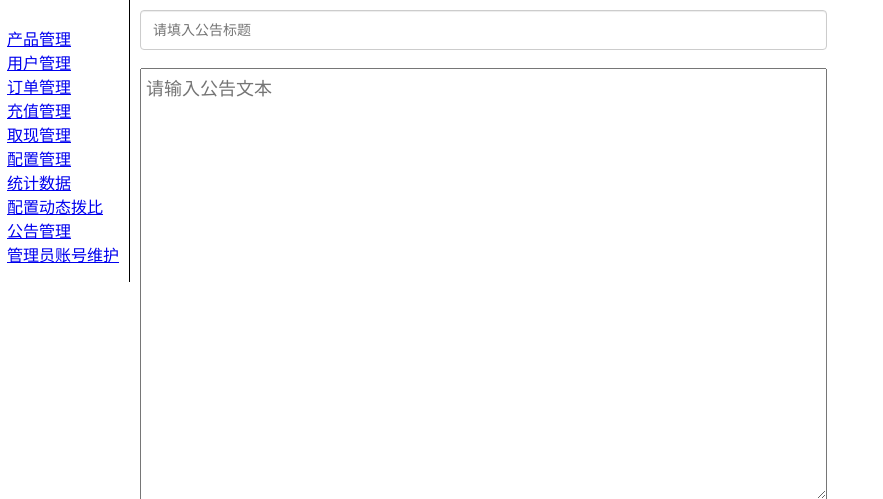
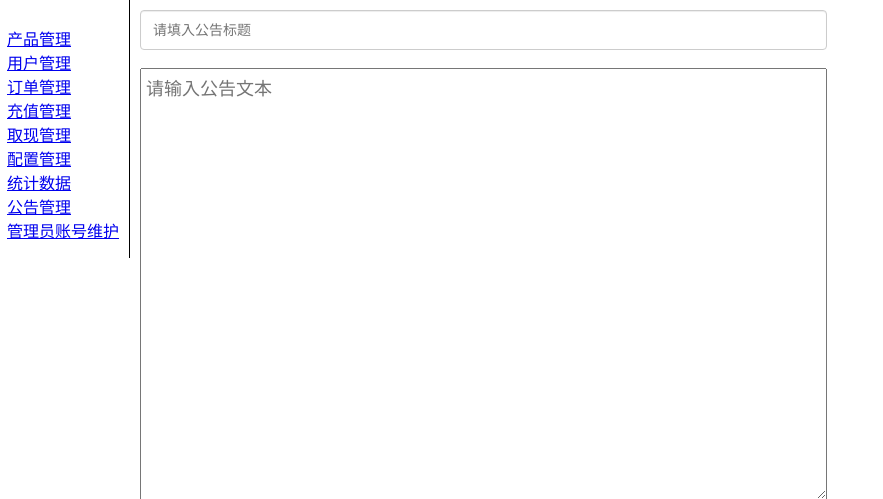
Before and after one commit to liyuebi/firstwebsite, a PHP site: page /admin/editPost.php in a window 1280 px wide. Shown: the top 499 px of the page, without its empty margins (0-883 px from the left). Run offline with PHP 8.4, Linux system fonts and the light colour scheme; the visitor is signed in with stand-in values (Sample User, id 1).

Commit message:
remove config dynamic rate from admin system

```diff
--- a/admin/adminhome.php
+++ b/admin/adminhome.php
@@ -30,7 +30,7 @@
 				<li><a href="withdrawmgr.php">取现管理</a></li>
 				<li><a href="configmgr.php">配置管理</a></li>
 				<li><a href="statistics.php">统计数据</a></li>
-				<li><a href="configRwdRate.php">配置动态拨比</a></li>
+<!-- 				<li><a href="configRwdRate.php">配置动态拨比</a></li> -->
 				<li><a href="postmgr.php">公告管理</a></li>
 				<li><a href="adminmgr.php">管理员账号维护</a></li>
 			</ul>
--- a/admin/adminmgr.php
+++ b/admin/adminmgr.php
@@ -34,7 +34,7 @@ if (!checkLoginOrJump()) {
 				<li><a href="withdrawmgr.php">取现管理</a></li>
 				<li><a href="configmgr.php">配置管理</a></li>
 				<li><a href="statistics.php">统计数据</a></li>
-				<li><a href="configRwdRate.php">配置动态拨比</a></li>
+<!-- 				<li><a href="configRwdRate.php">配置动态拨比</a></li> -->
 				<li><a href="postmgr.php">公告管理</a></li>
 				<li><a href="adminmgr.php">管理员账号维护</a></li>
 			</ul>
--- a/admin/configRwdRate.php
+++ b/admin/configRwdRate.php
@@ -125,7 +125,7 @@ if ($res1) {
 				<li><a href="withdrawmgr.php">取现管理</a></li>
 				<li><a href="configmgr.php">配置管理</a></li>
 				<li><a href="statistics.php">统计数据</a></li>
-				<li><a href="configRwdRate.php">配置动态拨比</a></li>
+<!-- 				<li><a href="configRwdRate.php">配置动态拨比</a></li> -->
 				<li><a href="postmgr.php">公告管理</a></li>
 				<li><a href="adminmgr.php">管理员账号维护</a></li>
 			</ul>
--- a/admin/configmgr.php
+++ b/admin/configmgr.php
@@ -118,7 +118,7 @@ if (!checkLoginOrJump()) {
 				<li><a href="withdrawmgr.php">取现管理</a></li>
 				<li><a href="configmgr.php">配置管理</a></li>
 				<li><a href="statistics.php">统计数据</a></li>
-				<li><a href="configRwdRate.php">配置动态拨比</a></li>
+<!-- 				<li><a href="configRwdRate.php">配置动态拨比</a></li> -->
 				<li><a href="postmgr.php">公告管理</a></li>
 				<li><a href="adminmgr.php">管理员账号维护</a></li>
 			</ul>
--- a/admin/editPost.php
+++ b/admin/editPost.php
@@ -120,7 +120,7 @@ if ($idx > 0) {
 				<li><a href="withdrawmgr.php">取现管理</a></li>
 				<li><a href="configmgr.php">配置管理</a></li>
 				<li><a href="statistics.php">统计数据</a></li>
-				<li><a href="configRwdRate.php">配置动态拨比</a></li>
+<!-- 				<li><a href="configRwdRate.php">配置动态拨比</a></li> -->
 				<li><a href="postmgr.php">公告管理</a></li>
 				<li><a href="adminmgr.php">管理员账号维护</a></li>
 			</ul>
--- a/admin/ordermgr.php
+++ b/admin/ordermgr.php
@@ -260,7 +260,7 @@ $res1 = mysql_query("select * from Transaction  where Status='$OrderStatusDefaul
 				<li><a href="withdrawmgr.php">取现管理</a></li>
 				<li><a href="configmgr.php">配置管理</a></li>
 				<li><a href="statistics.php">统计数据</a></li>
-				<li><a href="configRwdRate.php">配置动态拨比</a></li>
+<!-- 				<li><a href="configRwdRate.php">配置动态拨比</a></li> -->
 				<li><a href="postmgr.php">公告管理</a></li>
 				<li><a href="adminmgr.php">管理员账号维护</a></li>
 			</ul>
--- a/admin/postmgr.php
+++ b/admin/postmgr.php
@@ -90,7 +90,7 @@ $result = mysql_query("select * from PostTable");
 				<li><a href="withdrawmgr.php">取现管理</a></li>
 				<li><a href="configmgr.php">配置管理</a></li>
 				<li><a href="statistics.php">统计数据</a></li>
-				<li><a href="configRwdRate.php">配置动态拨比</a></li>
+<!-- 				<li><a href="configRwdRate.php">配置动态拨比</a></li> -->
 				<li><a href="postmgr.php">公告管理</a></li>
 				<li><a href="adminmgr.php">管理员账号维护</a></li>
 			</ul>
--- a/admin/productmgr.php
+++ b/admin/productmgr.php
@@ -93,7 +93,7 @@ $result = mysql_query("select * from Product");
 				<li><a href="withdrawmgr.php">取现管理</a></li>
 				<li><a href="configmgr.php">配置管理</a></li>
 				<li><a href="statistics.php">统计数据</a></li>
-				<li><a href="configRwdRate.php">配置动态拨比</a></li>
+<!-- 				<li><a href="configRwdRate.php">配置动态拨比</a></li> -->
 				<li><a href="postmgr.php">公告管理</a></li>
 				<li><a href="adminmgr.php">管理员账号维护</a></li>
 			</ul>
--- a/admin/rechargemgr.php
+++ b/admin/rechargemgr.php
@@ -109,7 +109,7 @@ $result = getRechargeApplication();
 				<li><a href="withdrawmgr.php">取现管理</a></li>
 				<li><a href="configmgr.php">配置管理</a></li>
 				<li><a href="statistics.php">统计数据</a></li>
-				<li><a href="configRwdRate.php">配置动态拨比</a></li>
+<!-- 				<li><a href="configRwdRate.php">配置动态拨比</a></li> -->
 				<li><a href="postmgr.php">公告管理</a></li>
 				<li><a href="adminmgr.php">管理员账号维护</a></li>
 			</ul>
--- a/admin/statistics.php
+++ b/admin/statistics.php
@@ -101,7 +101,7 @@ if ($res3 && mysql_num_rows($res3) > 0) {
 				<li><a href="withdrawmgr.php">取现管理</a></li>
 				<li><a href="configmgr.php">配置管理</a></li>
 				<li><a href="statistics.php">统计数据</a></li>
-				<li><a href="configRwdRate.php">配置动态拨比</a></li>
+<!-- 				<li><a href="configRwdRate.php">配置动态拨比</a></li> -->
 				<li><a href="postmgr.php">公告管理</a></li>
 				<li><a href="adminmgr.php">管理员账号维护</a></li>
 			</ul>
--- a/admin/usermgr.php
+++ b/admin/usermgr.php
@@ -200,7 +200,7 @@ if (!checkLoginOrJump()) {
 				<li><a href="withdrawmgr.php">取现管理</a></li>
 				<li><a href="configmgr.php">配置管理</a></li>
 				<li><a href="statistics.php">统计数据</a></li>
-				<li><a href="configRwdRate.php">配置动态拨比</a></li>
+<!-- 				<li><a href="configRwdRate.php">配置动态拨比</a></li> -->
 				<li><a href="postmgr.php">公告管理</a></li>
 				<li><a href="adminmgr.php">管理员账号维护</a></li>
 			</ul>
--- a/admin/withdrawmgr.php
+++ b/admin/withdrawmgr.php
@@ -107,7 +107,7 @@ $result = getWithdrawApplication();
 				<li><a href="withdrawmgr.php">取现管理</a></li>
 				<li><a href="configmgr.php">配置管理</a></li>
 				<li><a href="statistics.php">统计数据</a></li>
-				<li><a href="configRwdRate.php">配置动态拨比</a></li>
+<!-- 				<li><a href="configRwdRate.php">配置动态拨比</a></li> -->
 				<li><a href="postmgr.php">公告管理</a></li>
 				<li><a href="adminmgr.php">管理员账号维护</a></li>
 			</ul>
```
